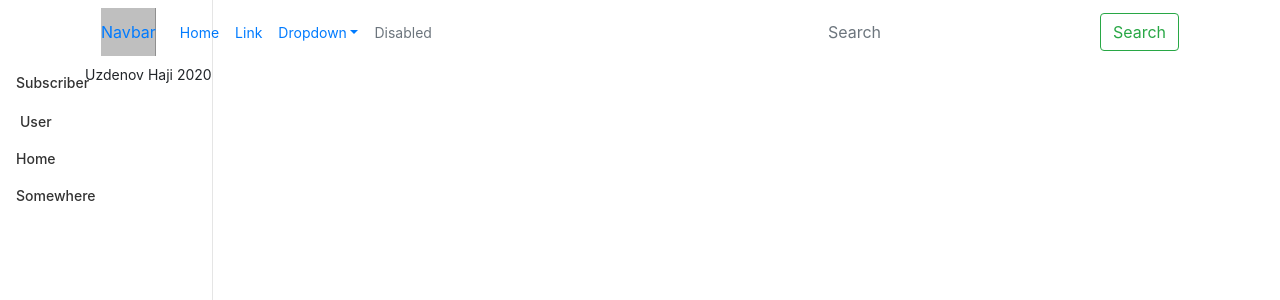
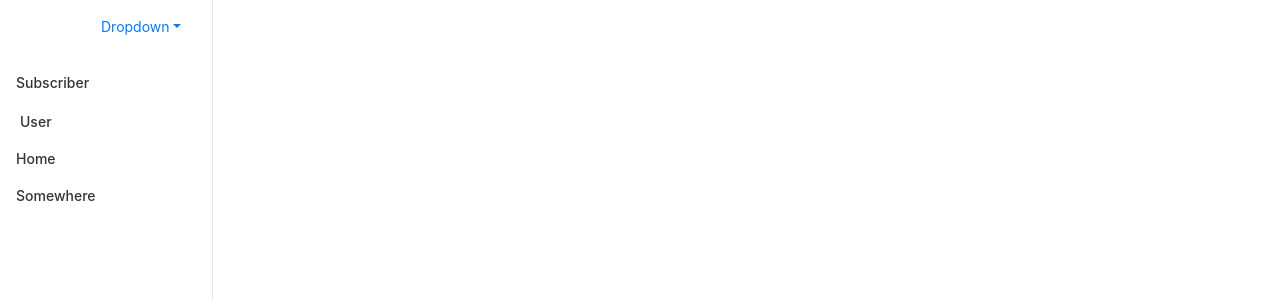
Before and after one commit to azintex/nmp-beta-v2, a React app: page / in a window 1280 px wide. Shown: the top 300 px of the page. Built offline with nearby package versions, Linux system fonts and the light colour scheme.

Commit message:
minor changes

```diff
--- a/package.json
+++ b/package.json
@@ -7,7 +7,7 @@
   "author": "Uzdenov Haji",
   "license": "MIT",
   "scripts": {
-    "start": "webpack-dev-server --open --hot",
+    "start": "webpack-dev-server --open --host 192.168.1.41",
     "build": "webpack --mode production"
   },
   "dependencies": {
--- a/src/components/DefaultLayout/DefaultLayot.jsx
+++ b/src/components/DefaultLayout/DefaultLayot.jsx
@@ -12,7 +12,6 @@ export default function Layout({...props}) {
         <div className='container'>
             <LayoutHeader />
             <LayoutSidebar />
-            <LayoutFooter />
         </div>
     )
 }
--- a/src/components/DefaultLayout/LayoutHeader.jsx
+++ b/src/components/DefaultLayout/LayoutHeader.jsx
@@ -3,41 +3,20 @@ import {Link} from 'react-router-dom';
 
 export default function LayoutHeader() {
     return(
-        <nav className="navbar navbar-expand-lg">
-            <a className="navbar-brand" href="#">Navbar</a>
-            <button className="navbar-toggler" type="button" data-toggle="collapse" data-target="#navbarSupportedContent" aria-controls="navbarSupportedContent" aria-expanded="false" aria-label="Toggle navigation">
-                <span className="navbar-toggler-icon"></span>
-            </button>
-
-        <div className="collapse navbar-collapse" id="navbarSupportedContent">
-            <ul className="navbar-nav mr-auto">
-                <li className="nav-item active">
-                    <a className="nav-link" href="#">Home <span className="sr-only">(current)</span></a>
-                </li>
-                <li className="nav-item">
-                    <a className="nav-link" href="#">Link</a>
-                </li>
-                <li className="nav-item dropdown">
+      <nav className='navbar'>
+        <ul className='navbar-nav mr-auto'>
+          <li className='nav-item'>
           <a className="nav-link dropdown-toggle" href="#" id="navbarDropdown" role="button" data-toggle="dropdown" aria-haspopup="true" aria-expanded="false">
             Dropdown
             </a>
-
             <div className="dropdown-menu" aria-labelledby="navbarDropdown">
-          <a className="dropdown-item" href="#">Action</a>
-          <a className="dropdown-item" href="#">Another action</a>
+              <Link to='/home' className="dropdown-item" href="#">Action</Link>
+              <Link to='/user' className="dropdown-item" href="#">Another action</Link>
               <div className="dropdown-divider"></div>
-          <a className="dropdown-item" href="#">Something else here</a>
+              <Link to='/subscriber' className="dropdown-item" href="#">Something else here</Link>
             </div>
           </li>
-      <li className="nav-item">
-        <a className="nav-link disabled" href="#" tabIndex="-1" aria-disabled="true">Disabled</a>
-      </li>
         </ul>
-    <form className="form-inline my-2 my-lg-0">
-      <input className="form-control mr-sm-2" type="search" placeholder="Search" aria-label="Search" />
-      <button className="btn btn-outline-success my-2 my-sm-0" type="submit">Search</button>
-    </form>
-  </div>
       </nav>
     )
 }
--- a/src/components/Subscriber.jsx
+++ b/src/components/Subscriber.jsx
@@ -5,10 +5,16 @@ import PhoneNumber from '../_addons/PhoneNumber';
 
 export default function Subscriber() {
     return(
-        <form>
-            <FullName />
-            <BirthDate />
-            <PhoneNumber />
-        </form>
+        <div className='container'>
+            <div className='row'>
+                <div className='col-md-12 col-sm-6 col-lg-12'>
+                    <form>
+                        <FullName />
+                        <BirthDate />
+                        <PhoneNumber />
+                    </form>
+                </div>
+            </div>
+        </div>
     )
 }
```
Lines whose indentation alone changed are shown as unchanged.
